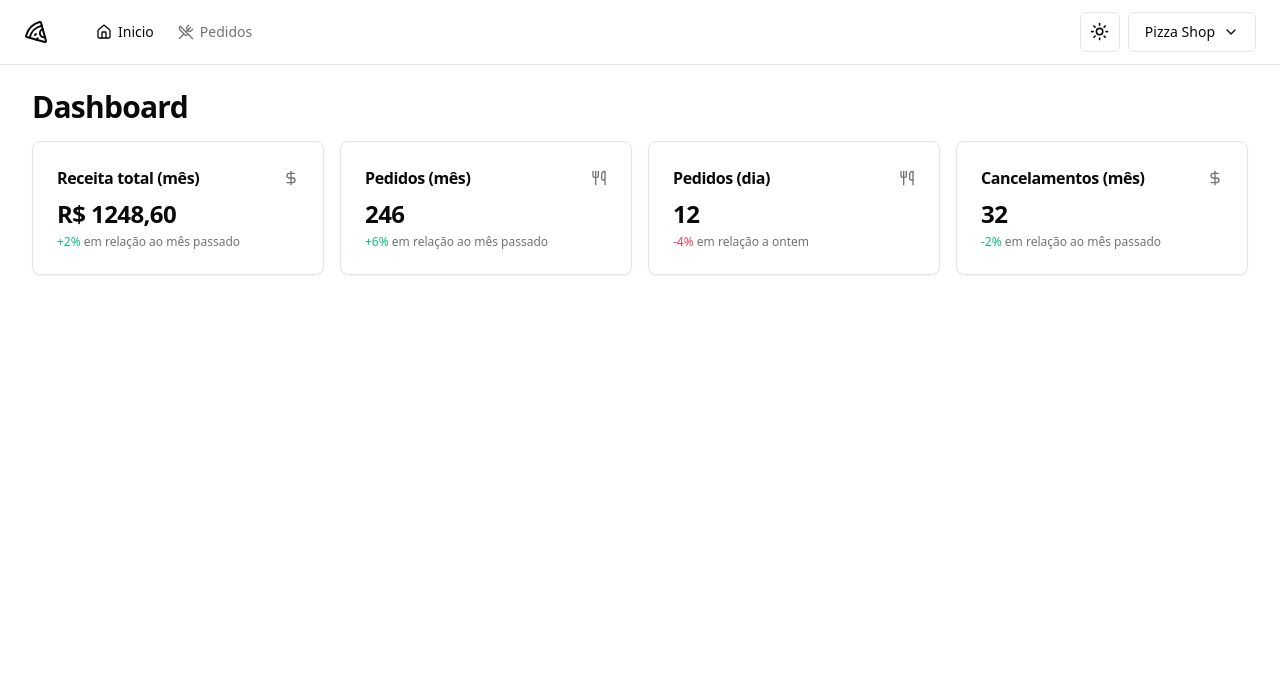
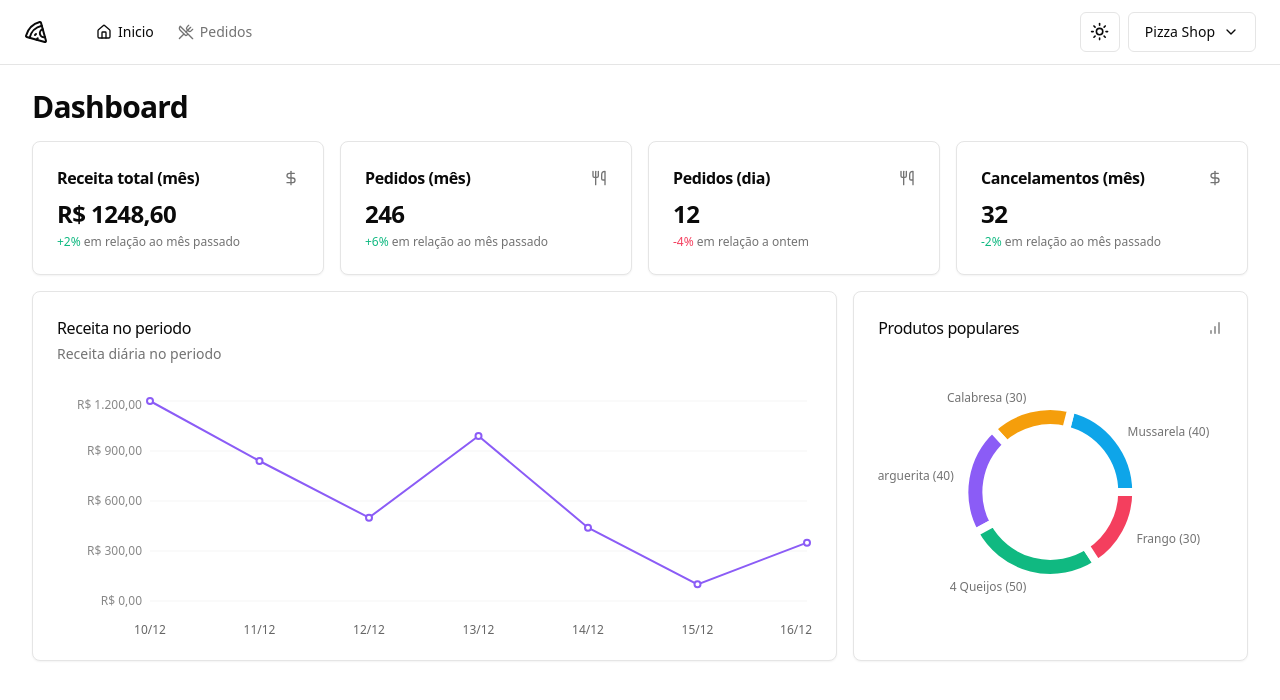
Before and after one commit to Seveshy/pizzashop-web, a React (Vite) app: page / in a window 1280 px wide. Shown: the top 700 px of the page. Built offline with nearby package versions, Linux system fonts and the light colour scheme.

Commit message:
Gráfico de produtos populares / Page 404

```diff
--- a/package.json
+++ b/package.json
@@ -31,6 +31,7 @@
     "react-hook-form": "^7.53.0",
     "react-router": "^6.26.1",
     "react-router-dom": "^6.26.1",
+    "recharts": "^2.13.3",
     "shadcn-ui": "^0.2.3",
     "sonner": "^1.5.0",
     "tailwind-merge": "^2.5.2",
--- /dev/null
+++ b/src/pages/404.tsx
@@ -0,0 +1,15 @@
+import { Link } from "react-router-dom";
+
+export function NotFound() {
+  return (
+    <div className="flex h-screen flex-col items-center justify-center gap-2">
+      <h1 className="text-4xl font-bold">Página não encontrada</h1>
+      <p className="text-accent-foreground">
+        Voltar para o{" "}
+        <Link to="/" className="text-sky-600 dark:text-sky-400">
+          Dashboard
+        </Link>
+      </p>
+    </div>
+  );
+}
--- a/src/pages/app/dashboard/dashboard.tsx
+++ b/src/pages/app/dashboard/dashboard.tsx
@@ -3,6 +3,8 @@
 import { MonthOrdersAmuntCard } from "./month-orders-amount-card";
 import { DayOrdersAmountCard } from "./day-orders-amount-card";
 import { MonthCanceledOrdersAmuntCard } from "./month-canceled-orders-amount-card";
+import { RevenueChart } from "./revenue-chart";
+import { PopularProductsChart } from "./popular-products-chart";
 
 export function Dashboard() {
   return (
@@ -17,6 +19,10 @@
           <DayOrdersAmountCard />
           <MonthCanceledOrdersAmuntCard />
         </div>
+        <div className="grid grid-cols-9 gap-4">
+          <RevenueChart />
+          <PopularProductsChart />
+        </div>
       </div>
     </>
   );
--- /dev/null
+++ b/src/pages/app/dashboard/popular-products-chart.tsx
@@ -0,0 +1,98 @@
+import {
+  Card,
+  CardContent,
+  CardHeader,
+  CardTitle,
+} from "../../../components/ui/card";
+
+import colors from "tailwindcss/colors";
+
+import { Cell, Pie, PieChart, ResponsiveContainer } from "recharts";
+import { BarChart } from "lucide-react";
+
+const data = [
+  { product: "Mussarela", amount: 40 },
+  { product: "Calabresa", amount: 30 },
+  { product: "Marguerita", amount: 40 },
+  { product: "4 Queijos", amount: 50 },
+  { product: "Frango", amount: 30 },
+];
+
+const COLORS = [
+  colors.sky[500],
+  colors.amber[500],
+  colors.violet[500],
+  colors.emerald[500],
+  colors.rose[500],
+];
+
+export function PopularProductsChart() {
+  return (
+    <Card className="col-span-3">
+      <CardHeader className="pb-8">
+        <div className="flex items-center justify-between">
+          <CardTitle className="text-base font-medium">
+            Produtos populares
+          </CardTitle>
+          <BarChart className="h-4 w-4 text-muted-foreground" />
+        </div>
+      </CardHeader>
+      <CardContent>
+        <ResponsiveContainer width="100%" height={240}>
+          <PieChart style={{ fontSize: 12 }}>
+            <Pie
+              data={data}
+              dataKey="amount"
+              nameKey="product"
+              cx="50%"
+              cy="50%"
+              outerRadius={86}
+              innerRadius={64}
+              strokeWidth={8}
+              labelLine={false}
+              label={({
+                cx,
+                cy,
+                midAngle,
+                innerRadius,
+                outerRadius,
+                value,
+                index,
+              }) => {
+                const RADIAN = Math.PI / 180;
+                const radius = 12 + innerRadius + (outerRadius - innerRadius);
+                const x = cx + radius * Math.cos(-midAngle * RADIAN);
+                const y = cy + radius * Math.sin(-midAngle * RADIAN);
+
+                return (
+                  <text
+                    x={x}
+                    y={y}
+                    className="fill-muted-foreground text-xs"
+                    textAnchor={x > cx ? "start" : "end"}
+                    dominantBaseline="central"
+                  >
+                    {data[index].product.length > 12
+                      ? data[index].product.substring(0, 12).concat("...")
+                      : data[index].product}{" "}
+                    ({value})
+                  </text>
+                );
+              }}
+            >
+              {data.map((_, index) => {
+                return (
+                  <Cell
+                    key={`cell-${index}`}
+                    fill={COLORS[index]}
+                    className="stroke-background hover:opacity-80"
+                  />
+                );
+              })}
+            </Pie>
+          </PieChart>
+        </ResponsiveContainer>
+      </CardContent>
+    </Card>
+  );
+}
--- /dev/null
+++ b/src/pages/app/dashboard/revenue-chart.tsx
@@ -0,0 +1,70 @@
+import {
+  Card,
+  CardContent,
+  CardDescription,
+  CardHeader,
+  CardTitle,
+} from "../../../components/ui/card";
+
+import colors from "tailwindcss/colors";
+
+import {
+  CartesianGrid,
+  Line,
+  LineChart,
+  ResponsiveContainer,
+  XAxis,
+  YAxis,
+} from "recharts";
+
+const data = [
+  { date: "10/12", revenue: 1200 },
+  { date: "11/12", revenue: 840 },
+  { date: "12/12", revenue: 500 },
+  { date: "13/12", revenue: 990 },
+  { date: "14/12", revenue: 440 },
+  { date: "15/12", revenue: 100 },
+  { date: "16/12", revenue: 350 },
+];
+
+export function RevenueChart() {
+  return (
+    <Card className="col-span-6">
+      <CardHeader className="flex-row items-center justify-between pb-8">
+        <div className="space-y-1">
+          <CardTitle className="text-base font-medium">
+            Receita no periodo
+          </CardTitle>
+          <CardDescription>Receita diária no periodo</CardDescription>
+        </div>
+      </CardHeader>
+      <CardContent>
+        <ResponsiveContainer width="100%" height={240}>
+          <LineChart data={data} style={{ fontSize: 12 }}>
+            <XAxis dataKey="date" tickLine={false} axisLine={false} dy={16} />
+            <YAxis
+              stroke="#888"
+              axisLine={false}
+              tickLine={false}
+              width={88}
+              tickFormatter={(value: number) =>
+                value.toLocaleString("pt-BR", {
+                  style: "currency",
+                  currency: "BRL",
+                })
+              }
+            />
+            <CartesianGrid vertical={false} className="stroke-muted" />
+
+            <Line
+              type="linear"
+              strokeWidth={2}
+              dataKey="revenue"
+              stroke={colors.violet["500"]}
+            />
+          </LineChart>
+        </ResponsiveContainer>
+      </CardContent>
+    </Card>
+  );
+}
--- a/src/routes.tsx
+++ b/src/routes.tsx
@@ -5,11 +5,13 @@
 import { AppLayout } from "./pages/_layouts/app";
 import { SignUp } from "./pages/auth/sign-up";
 import { Orders } from "./pages/app/orders/orders";
+import { NotFound } from "./pages/404";
 
 export const router = createBrowserRouter([
   {
     path: "/",
     element: <AppLayout />,
+    errorElement: <NotFound />,
     children: [
       {
         path: "/",
```
Also changed, not shown: 1 other file (tests, documents, lock files or other folders).
